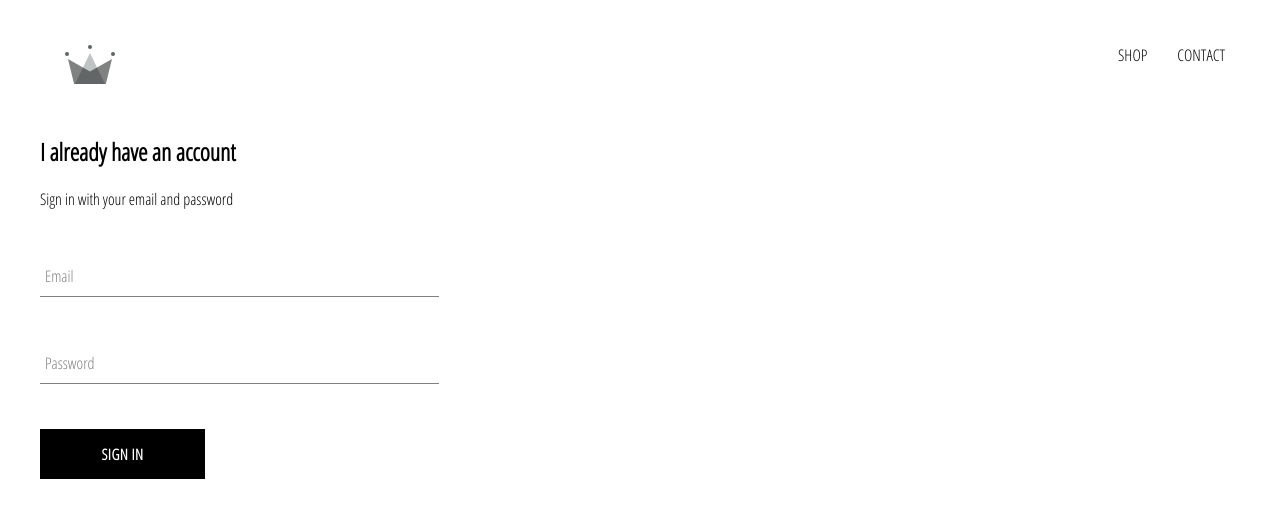
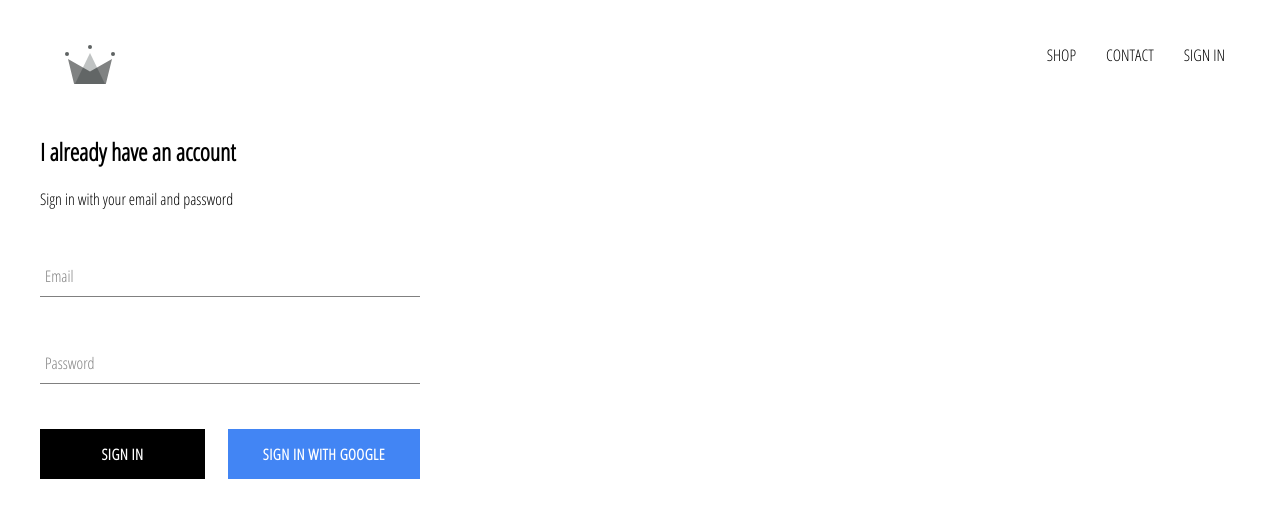
Before and after one commit to unshake/crwn-clothing, a React (Create React App) app: page /signin in a window 1280 px wide. Shown: the top 518 px of the page. Built offline with nearby package versions, Linux system fonts and the light colour scheme; no server answers.

Commit message:
integrated firebase into application

```diff
--- a/package.json
+++ b/package.json
@@ -3,6 +3,7 @@
   "version": "0.1.0",
   "private": true,
   "dependencies": {
+    "firebase": "^7.2.3",
     "node-sass": "^4.12.0",
     "react": "^16.11.0",
     "react-dom": "^16.11.0",
--- a/src/App.css
+++ b/src/App.css
@@ -7,3 +7,7 @@ a {
     text-decoration: none;
     color: black;
 }
+
+* {
+    box-sizing: border-box;
+}
--- a/src/App.js
+++ b/src/App.js
@@ -8,12 +8,36 @@ import HomePage from './pages/homepage/homepage.component';
 import ShopPage from './pages/shop/shop.component';
 import SignInAndSignUp from './pages/sign-in-and-sign-up/sign-in-and-sign-up.component'
 import Header from './components/header/header.component';
+import { auth } from './firebase/firebase.utils';
 
 
-function App() {
+class App extends React.Component {
+constructor() {
+  super();
+
+  this.state = {
+    currentUser: null
+  }
+}
+
+unsubscribeFromAuth = null
+
+componentDidMount() {
+  this.unsubscribeFromAuth = auth.onAuthStateChanged(user => {
+    this.setState({ currentUser: user });
+
+    console.log(user);
+  });
+}
+
+componentWillUnmount() {
+  this.unsubscribeFromAuth();
+}
+
+  render() {
     return (
       <div>
-      <Header></Header>
+        <Header currentUser={this.state.currentUser}></Header>
         <Switch>
           <Route exact={true} path='/' component={HomePage}></Route>
           <Route exact={true} path='/shop' component={ShopPage}></Route>
@@ -23,4 +47,6 @@ function App() {
     );
   }
 
+}
+
 export default App;
--- a/src/components/custom-button/custom-button.component.jsx
+++ b/src/components/custom-button/custom-button.component.jsx
@@ -2,8 +2,8 @@ import React from 'react';
 
 import './custom-button.styles.scss';
 
-const CustomButton = ({ children, ...otherProps }) => (
-    <button className='custom-button' { ...otherProps}>
+const CustomButton = ({ children, isGoogleSignIn, ...otherProps }) => (
+    <button className={`${isGoogleSignIn ? 'google-sign-in':''} custom-button`} { ...otherProps}>
         {children}
     </button>
 );
--- a/src/components/custom-button/custom-button.styles.scss
+++ b/src/components/custom-button/custom-button.styles.scss
@@ -19,4 +19,14 @@
     color: black;
     border: 1px solid black;
   }
+
+  &.google-sign-in {
+    background-color: #4285f4;
+    color: white;
+
+    &:hover {
+      background-color: #357ae8;
+      border: none;
+    }
+  }
 }
--- a/src/components/header/header.component.jsx
+++ b/src/components/header/header.component.jsx
@@ -1,11 +1,13 @@
 import React from 'react';
 import { Link } from 'react-router-dom';
+
+import { auth } from '../../firebase/firebase.utils';
 
 import { ReactComponent as Logo } from '../../assets/crown.svg';
 
 import './header.styles.scss';
 
-const Header = () => (
+const Header = ({currentUser}) => (
     <div className='header'>
         <Link className='logo-container' to="/">
             <Logo className='logo'></Logo>
@@ -17,6 +19,12 @@ const Header = () => (
             <Link className='option' to='/shop'>
                 CONTACT
             </Link>
+            {
+                currentUser ? (
+                <div className='option' onClick={() => auth.signOut()}>SIGN OUT</div>
+                 ) : (
+                <Link className='option' to='/signin'> SIGN IN</Link>
+                 )}
         </div>
     </div>
 );
--- a/src/components/header/header.styles.scss
+++ b/src/components/header/header.styles.scss
@@ -20,6 +20,7 @@
 
       .option {
         padding: 10px 15px;
+        cursor: pointer;
       }
     }
   }
--- a/src/components/sign-in/sign-in.component.jsx
+++ b/src/components/sign-in/sign-in.component.jsx
@@ -2,6 +2,8 @@ import React from 'react';
 
 import FormInput from '../form-input/form-input.component';
 import CustomButton from '../custom-button/custom-button.component';
+
+import { signInWithGoogle } from '../../firebase/firebase.utils';
 
 import './sign-in.styles.scss';
 
@@ -51,7 +53,13 @@ class SignIn extends React.Component {
                         handleChange={this.handleChange}
                         label='Password'
                         required></FormInput>
+                    <div className='buttons'>
                     <CustomButton type='submit'> Sign in</CustomButton>
+                    <CustomButton onClick={signInWithGoogle} isGoogleSignIn>
+                        {' '}
+                        Sign in with Google{' '}</CustomButton>
+                    </div>
+
                 </form>
             </div>
         );
--- a/src/components/sign-in/sign-in.styles.scss
+++ b/src/components/sign-in/sign-in.styles.scss
@@ -1,9 +1,14 @@
 .sign-in {
-    width: 30vw;
+    width: 380px;
     display: flex;
     flex-direction: column;
 
     .title {
         margin: 10px 0;
     }
+
+    .buttons {
+        display: flex;
+        justify-content: space-between;
+    }
 }
--- /dev/null
+++ b/src/firebase/firebase.utils.js
@@ -0,0 +1,25 @@
+import firebase from 'firebase/app';
+import 'firebase/firestore';
+import 'firebase/auth';
+
+const config = {
+  apiKey: "AIzaSyBxPzxSc_0dYcAgO64zpL4IpqxoA38g1EA",
+  authDomain: "crwn-db-react19.firebaseapp.com",
+  databaseURL: "https://crwn-db-react19.firebaseio.com",
+  projectId: "crwn-db-react19",
+  storageBucket: "crwn-db-react19.appspot.com",
+  messagingSenderId: "681893568482",
+  appId: "1:681893568482:web:72ecf78568d2c1764d23bb",
+  measurementId: "G-7F3ZH5GRX4"
+};
+
+firebase.initializeApp(config);
+
+export const auth = firebase.auth();
+export const firestore = firebase.firestore();
+
+const provider = new firebase.auth.GoogleAuthProvider();
+provider.setCustomParameters({ prompt: 'select_account' });
+export const signInWithGoogle = () => auth.signInWithPopup(provider);
+
+export default firebase;
```
Also changed, not shown: 1 other file (tests, documents, lock files or other folders). Lines whose indentation alone changed are shown as unchanged.
